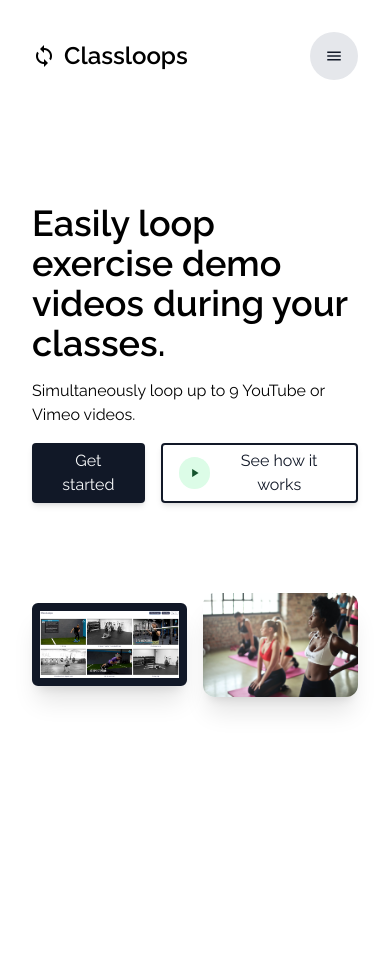
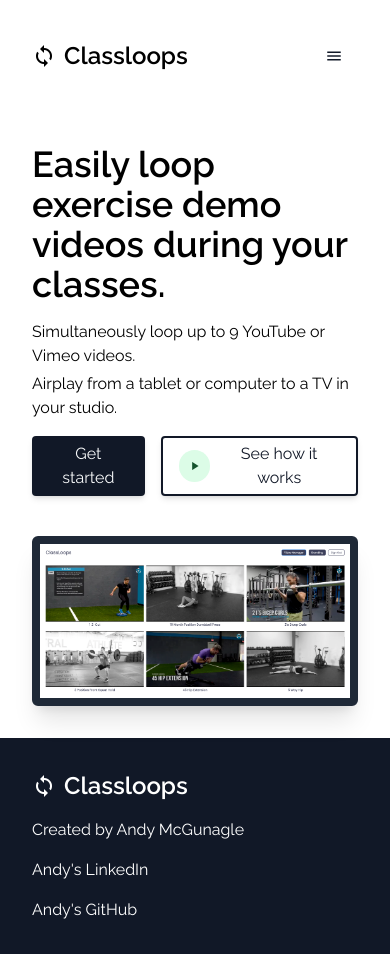
Before and after one commit to andymcgunagle/classloops-website, a Next.js app: page / in a window 390 px wide. Before the commit the page ends 844 px from the top, so only its background shows below. Built offline with nearby package versions, Linux system fonts and the light colour scheme.

Commit message:
Added footer. Cleaned up responsive styles.

```diff
--- a/components/HeroImages.tsx
+++ b/components/HeroImages.tsx
@@ -2,8 +2,8 @@
 
 export default function HeroImages() {
   return (
-    <div className="w-full animate-slide-up grid grid-cols-2 items-center gap-4 md:grid-cols-1 lg:bg-gray-500 lg:rounded-full lg:h-96 lg:w-96">
-      <div className="border-[.5rem] border-gray-900 rounded-md h-fit shadow-xl z-50 lg:w-96 lg:-translate-x-16 lg:translate-y-4">
+    <div className="w-full animate-slide-up grid items-center gap-4 lg:bg-gray-500 lg:rounded-full lg:h-96 lg:w-96">
+      <div className="border-[.5rem] border-gray-800 rounded-md h-fit shadow-xl z-50 lg:w-96 lg:-translate-x-16 lg:translate-y-4 p-1 bg-white">
         <Image
           src="/classloops-screenshot.png"
           alt="classloops screenshot"
@@ -13,7 +13,7 @@
           height={922}
         />
       </div>
-      <div className="h-fit rounded-xl shadow-xl z-0 lg:w-96 lg:translate-x-20 lg:-translate-y-8">
+      <div className="hidden md:block h-fit rounded-xl shadow-xl z-0 lg:w-96 lg:translate-x-20 lg:-translate-y-8">
         <Image
           src="/exercise-class.jpg"
           alt="exercise class"
--- a/components/HeroTextContent.tsx
+++ b/components/HeroTextContent.tsx
@@ -6,6 +6,7 @@
       </h1>
       <p className="flex flex-wrap gap-1">
         <span>Simultaneously loop up to 9 YouTube or Vimeo videos.</span>
+        <span>Airplay from a tablet or computer to a TV in your studio.</span>
       </p>
       <div className="flex gap-4 animate-slide-up">
         <button className="button-standard">
--- a/components/_reusables/Footer.tsx
+++ b/components/_reusables/Footer.tsx
@@ -1,6 +1,22 @@
-export default function Footer() {
+import LogoAndName from "./LogoAndName";
+
+export default function Footer({ }) {
   return (
-    <footer>
+    <footer className="bg-gray-900 text-white">
+      <div className="content-wrapper flex flex-col space-y-4 md:space-y-0 md:flex-row items-start md:justify-between">
+        <LogoAndName />
+        <div className="flex flex-col space-y-4 md:items-end">
+          <a href="https://www.andymcgunagle.com/" target="_blank" rel="noreferrer">
+            Created by Andy McGunagle
+          </a>
+          <a href="https://www.linkedin.com/in/andy-mcgunagle/" target="_blank" rel="noreferrer">
+            Andy's LinkedIn
+          </a>
+          <a href="https://github.com/andymcgunagle" target="_blank" rel="noreferrer">
+            Andy's GitHub
+          </a>
+        </div>
+      </div>
     </footer>
   );
 };
--- a/components/_reusables/MainNav.tsx
+++ b/components/_reusables/MainNav.tsx
@@ -2,7 +2,7 @@
   showMainNav
 }: MainNavProps) {
   return (
-    <nav className={`${showMainNav ? "flex" : "hidden lg:flex"} flex-col items-end gap-4 absolute top-24 right-8 bg-white border-2 border-gray-900 rounded-md p-4 lg:w-[calc(100%-4rem)] max-w-md shadow-xl lg:flex-row lg:items-center lg:gap-10 animate-fade-in lg:static lg:max-w-fit lg:p-0 lg:shadow-none lg:border-none`}>
+    <nav className={`${showMainNav ? "flex" : "hidden lg:flex"} flex-col items-end gap-4 absolute top-20 right-10 bg-white border-2 border-gray-900 rounded-md p-4 lg:w-[calc(100%-4rem)] max-w-md shadow-xl lg:flex-row lg:items-center lg:gap-10 animate-fade-in lg:static lg:max-w-fit lg:p-0 lg:shadow-none lg:border-none`}>
       <button className="button-text">
         <a
           href="https://app.classloops.com/sign-in"
--- a/components/_reusables/MenuButton.tsx
+++ b/components/_reusables/MenuButton.tsx
@@ -3,7 +3,7 @@
   showMainNav,
 }: MenuButtonProps) {
   return (
-    <button className="icon-3xl icon-gray lg:hidden" onClick={() => setShowMainNav(!showMainNav)}>
+    <button className="icon-3xl bg-white text-gray-900 lg:hidden" onClick={() => setShowMainNav(!showMainNav)}>
       <span className="material-icons icon-lg">
         {showMainNav ? 'close' : 'menu'}
       </span>
--- a/pages/index.tsx
+++ b/pages/index.tsx
@@ -1,3 +1,4 @@
+import Footer from './../components/_reusables/Footer';
 import type { NextPage } from 'next';
 import Head from 'next/head';
 
@@ -7,7 +8,7 @@
 
 const Home: NextPage = () => {
   return (
-    <div className="h-screen">
+    <div>
       <Head>
         <title>Classloops</title>
         <meta name="description" content="Write description here" />
@@ -15,12 +16,16 @@
 
       <Header />
 
-      <main className="flex flex-col items-center justify-evenly gap-8 content-wrapper h-[80%] md:grid md:grid-cols-2 md:gap-24">
+      <main className="bg-white content-wrapper grid gap-8 space-y-2 md:space-y-0 md:grid md:grid-cols-2 md:items-center md:gap-24 md:min-h-[calc(100vh-6rem)] md:pb-44 xl:pb-28 xl:min-h-[calc(100vh-6rem)]">
         <HeroTextContent />
         <HeroImages />
       </main>
+
+      <Footer />
     </div>
   );
 };
 
+// md:min-h-[calc(100vh-12rem)]
+
 export default Home;
--- a/styles/globals.css
+++ b/styles/globals.css
@@ -120,6 +120,6 @@
 
 @layer utilities {
   .content-wrapper {
-    @apply max-w-7xl m-auto p-8;
+    @apply max-w-7xl mx-auto p-8;
   }
 }
```
